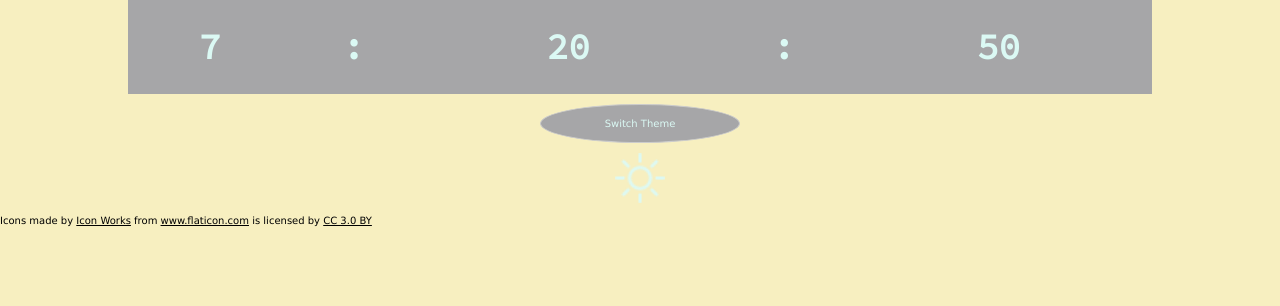
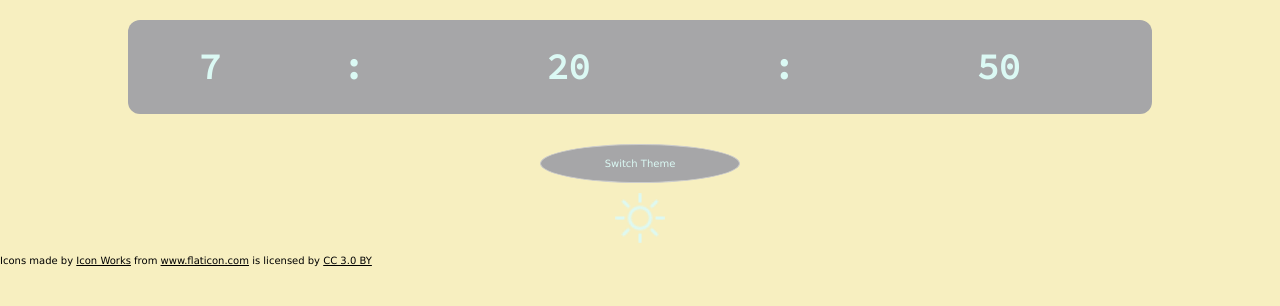
Before and after one commit to jnnfrlocke/digital_clock, a plain HTML site: page index.html in a window 1280 px wide. Drawn offline with nearby package versions, Linux system fonts and the light colour scheme.

Commit message:
Add more styling to clock background

```diff
--- a/css/main.css
+++ b/css/main.css
@@ -1,11 +1,12 @@
 #clock {
     width: 80%;
-    margin: auto;
+    margin: 20px auto;
 }
 
 .clock_bg {
     padding: 10px;
     text-align: center;
+    border-radius: 12px;
 }
 
 h1 {
```
